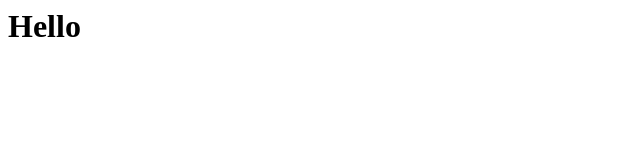
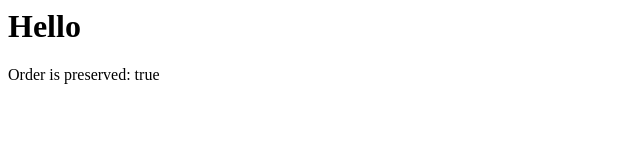
Before and after one commit to c7x43t/GithubStaticTestPage, a plain HTML site: page index.html in a window 1280 px wide. Shown: the whole page, without its empty margins (0-640 px from the left). Drawn offline with Linux system fonts and the light colour scheme.

Commit message:
Update index.html

```diff
--- a/index.html
+++ b/index.html
@@ -1 +1,21 @@
 <h1>Hello</h1>
+<script>
+var o={};
+for(var i=0;i<100;i++){o[Math.random()*1e8>>>0]=Math.random()}
+function isOrdered(o){
+	var last;
+	var order=true;
+	for(var key in o){
+		if(last===undefined){
+			last=parseInt(key);
+		}else{
+			order=order&&last<parseInt(key);
+			last=parseInt(key)
+		}
+	}
+	return order;
+}
+var div=document.createElement("div");
+div.textContent="Order is preserved: "+isOrdered(o);
+document.getElementsByTagName("body")[0].appendChild(div);
+</script>
```
